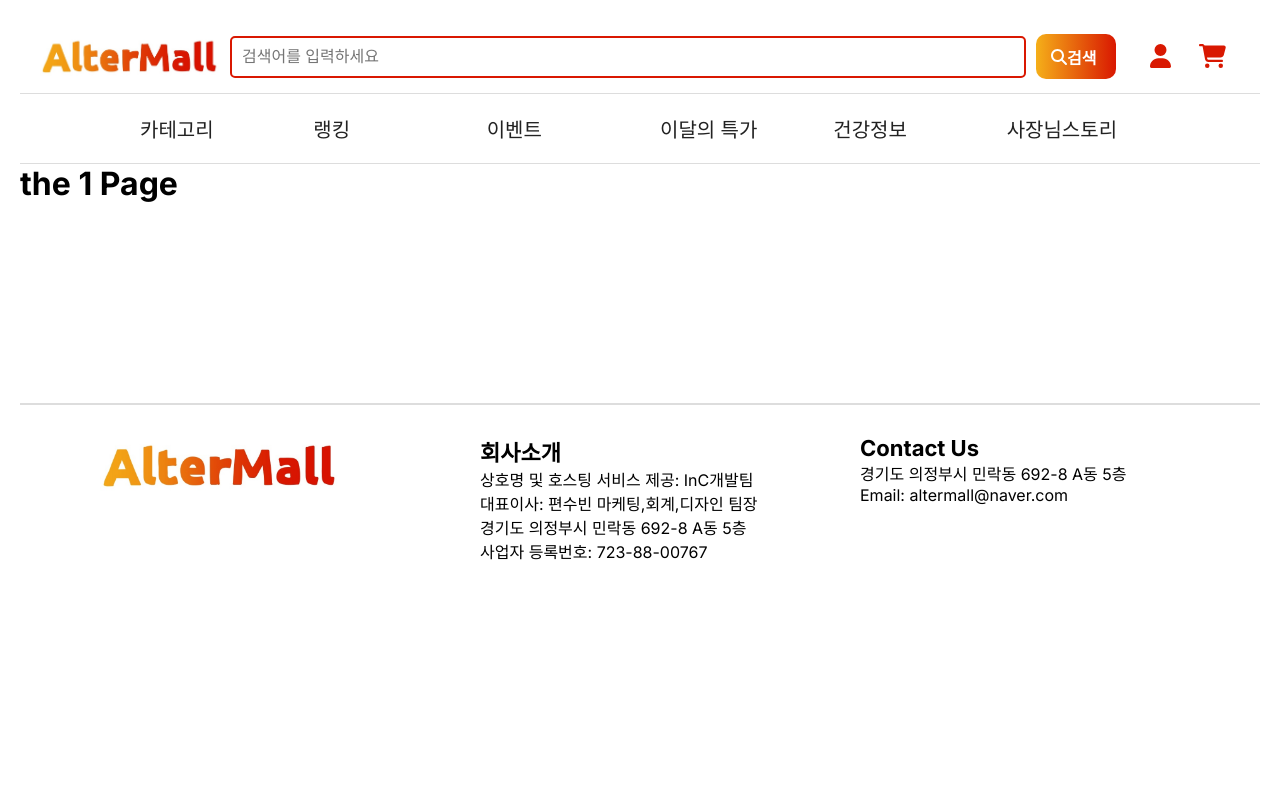
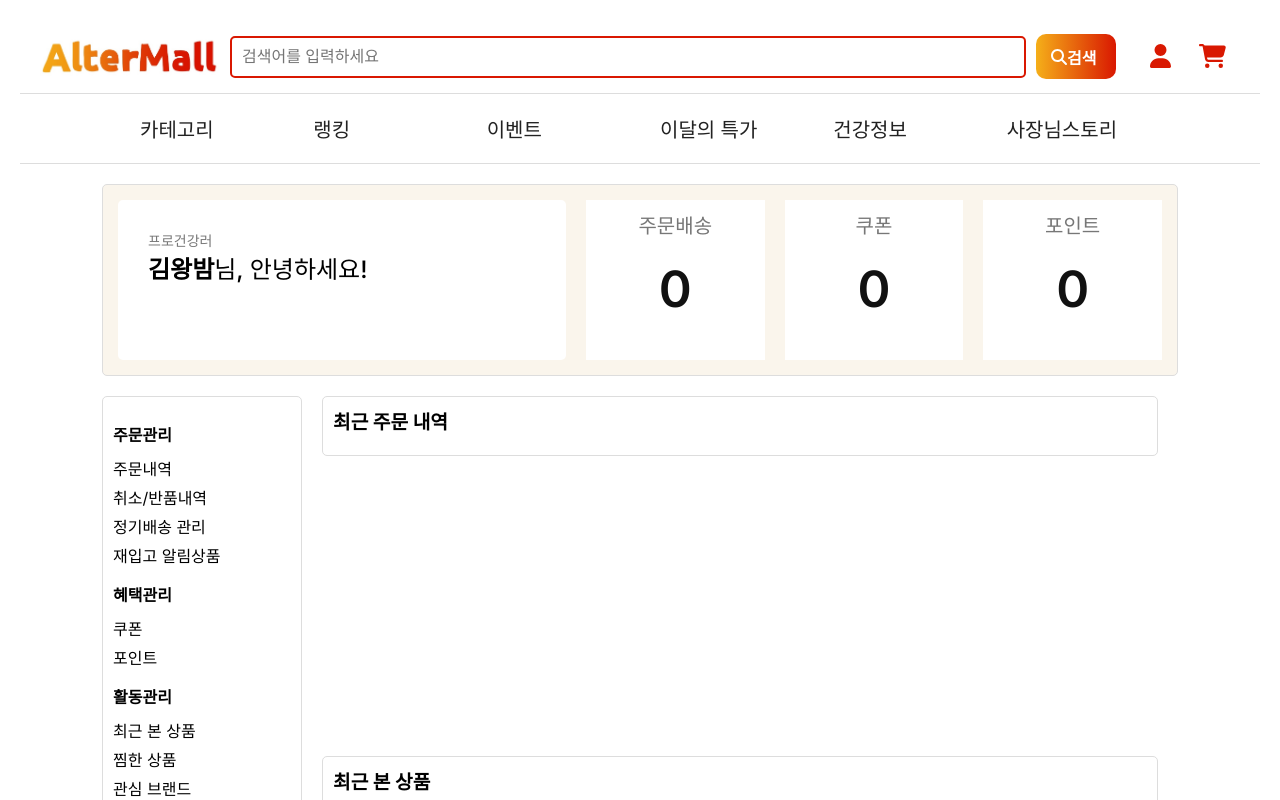
Before and after one commit to InChrist-Dev/AlterMall-Client, a Next.js app in the folder client_alter/: page /user/1 in a window 1280 px wide. Shown: the top 800 px of the page. Built offline with nearby package versions, Linux system fonts and the light colour scheme.

Commit message:
feature: add userpage

```diff
--- a/client_alter/app/user/[id]/page.js
+++ b/client_alter/app/user/[id]/page.js
@@ -1,11 +1,84 @@
-'use client'
-import { FontAwesomeIcon } from '@fortawesome/react-fontawesome';
-import { faSearch, faShoppingCart, faUser, faChevronLeft, faChevronRight } from '@fortawesome/free-solid-svg-icons';
-export default function ItemPage(props) {
-    const category = props.params.id;
-      return (
-        <div>
-          <h1>the {category} Page</h1>
+import React from 'react';
+import styles from './user.module.css';
+
+const MyPage = () => {
+  return (
+    <div className={styles.myPageContainer}>
+      <div className={styles.topArea}>
+        <div className={styles.greeting}>
+          <div className={styles.lank}>프로건강러</div>
+          <div><b>김왕밤</b>님, 안녕하세요!</div>
         </div>
-      );
-    }
+        <div className={styles.couInfo}>
+          주문배송
+          <div className={styles.orderInfo}>
+          <div className={styles.coupon}>0</div>
+          </div>
+        </div>
+        <div className={styles.couInfo}>
+          쿠폰
+          <div className={styles.orderInfo}>
+          <div className={styles.coupon}>0</div>
+          </div>
+
+        </div>
+        <div className={styles.couInfo}>
+          포인트
+          <div className={styles.orderInfo}>
+          <div className={styles.coupon}>0</div>
+          </div>
+
+        </div>
+
+      </div>
+
+      <div className={styles.middleArea}>
+      <div className={styles.sideMenu}>
+  <div className={styles.menuCategory}>주문관리</div>
+  <ul>
+    <li>주문내역</li>
+    <li>취소/반품내역</li>
+    <li>정기배송 관리</li>
+    <li>재입고 알림상품</li>
+  </ul>
+
+  <div className={styles.menuCategory}>혜택관리</div>
+  <ul>
+    <li>쿠폰</li>
+    <li>포인트</li>
+  </ul>
+
+  <div className={styles.menuCategory}>활동관리</div>
+  <ul>
+    <li>최근 본 상품</li>
+    <li>찜한 상품</li>
+    <li>관심 브랜드</li>
+    <li>1:1문의</li>
+    <li>상품 후기</li>
+    <li>상품 문의내역</li>
+  </ul>
+
+  <div className={styles.menuCategory}>회원정보관리</div>
+  <ul>
+    <li>배송지 관리</li>
+    <li>정보 수정</li>
+  </ul>
+</div>
+<div className={styles.rightArea}>
+<div className={styles.recentOrders}>
+          <h3>최근 주문 내역</h3>
+          {/* 주문 내역 아이템들 */}
+        </div>   <div className={styles.recentOrders}>
+          <h3>최근 본 상품</h3>
+          {/* 주문 내역 아이템들 */}
+        </div>
+        {/* 최근 본 상품, 찜한 상품, 상품 후기, 1:1문의 등 추가 */}
+      </div>
+      </div>
+
+
+    </div>
+  );
+};
+
+export default MyPage;
--- a/client_alter/app/user/[id]/user.module.css
+++ b/client_alter/app/user/[id]/user.module.css
@@ -0,0 +1,117 @@
+.myPageContainer {
+  display: flex;
+  flex-direction: column;
+  padding: 20px;
+  width: 90%;
+  min-width: 1000px;
+  margin: 0 auto;
+}
+
+.topArea {
+  display: flex;
+  justify-content: center;
+  align-items: center;
+  gap: 20px;
+  border: 1px solid #ddd;
+  border-radius: 5px;
+  padding: 15px;
+  margin-bottom: 20px;
+  background-color: #faf5ec; /* 추가: 전체 배경색 회색 설정 */
+}
+
+.greeting {
+  font-size: 1.5rem;
+  font-weight: 500;
+  background-color: white; /* 추가: 하얀색 배경 설정 */
+  padding: 30px; /* 추가: 내부 간격 설정 */
+  border-radius: 5px; /* 추가: 테두리 모서리 둥글게 만듦 */
+ width: 500px;
+ height: 160px;
+
+}
+.lank{
+  font-size: 14px;
+  font-weight: 400;
+  color: #777;
+}
+
+.orderInfo {
+  display: flex;
+  font-size: 20px;
+  background-color: white; /* 추가: 하얀색 배경 설정 */
+  padding: 10px; /* 추가: 내부 간격 설정 */
+  border-radius: 5px; /* 추가: 테두리 모서리 둥글게 만듦 */
+
+  align-items: center;
+  justify-content: center;
+}
+.couInfo {
+
+  font-size: 20px;
+  background-color: white; /* 추가: 하얀색 배경 설정 */
+  text-align: center;
+  padding: 10px;
+  width: 200px;
+  height: 160px;
+  color: #777;
+}
+.coupon{
+  font-weight: 600;
+  font-size: 50px;
+  padding-top: 10px;
+  color:#111
+}
+
+
+  .middleArea {
+    display: flex;
+    gap: 20px;
+  }
+
+  .sideMenu {
+    width: 200px;
+    border: 1px solid #ddd; /* 추가: 테두리 추가 */
+    border-radius: 5px; /* 추가: 테두리 모서리 둥글게 만듦 */
+    padding: 10px; /* 추가: 내부 간격 설정 */
+  }
+
+
+  .sideMenu {
+    width: 200px;
+  }
+
+  .menuCategory {
+    font-weight: bold;
+    margin-top: 15px;
+    margin-bottom: 5px;
+  }
+
+  .sideMenu ul {
+    list-style-type: none;
+    padding: 0;
+    margin: 10px 0;
+  }
+
+  .sideMenu li {
+    cursor: pointer;
+    margin-bottom: 5px;
+  }
+
+  .rightArea {
+    flex-grow: 1;
+    display: flex;
+    flex-direction: column;
+  }
+
+  .recentOrders {
+    border: 1px solid #ddd;
+    padding: 10px;
+    border-radius: 5px;
+    margin-bottom: 300px;
+    margin-right: 20px; /* 추가: 오른쪽 여백 추가 */
+  }
+
+  .recentOrders h3 {
+    font-size: 1.2rem;
+    margin-bottom: 10px;
+  }
```
Also changed, not shown: client_alter/app/user/[id]/SideMenu.js (added, +14 -0 lines), client_alter/app/user/[id]/UserInfo.js (added, +17 -0 lines).
